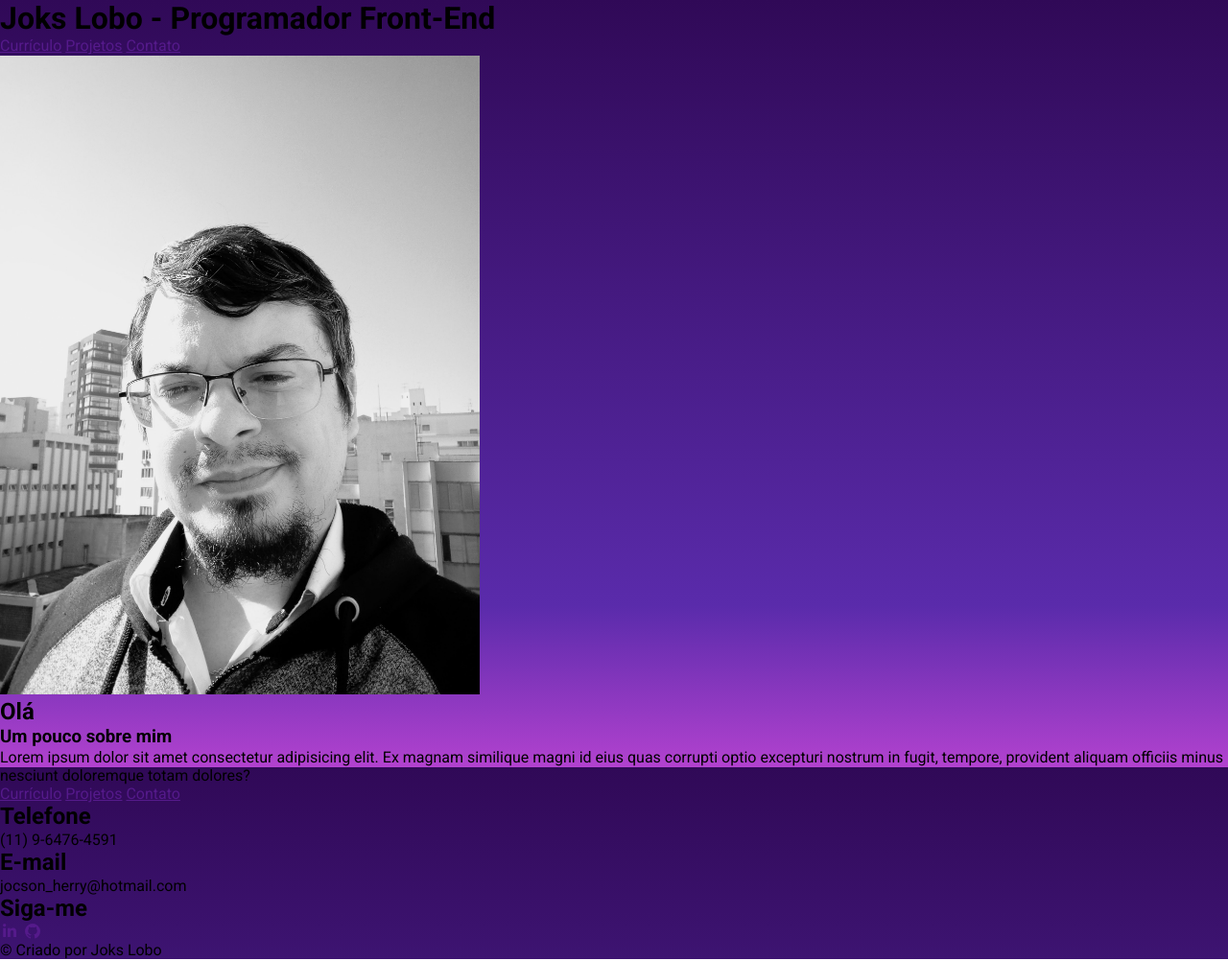
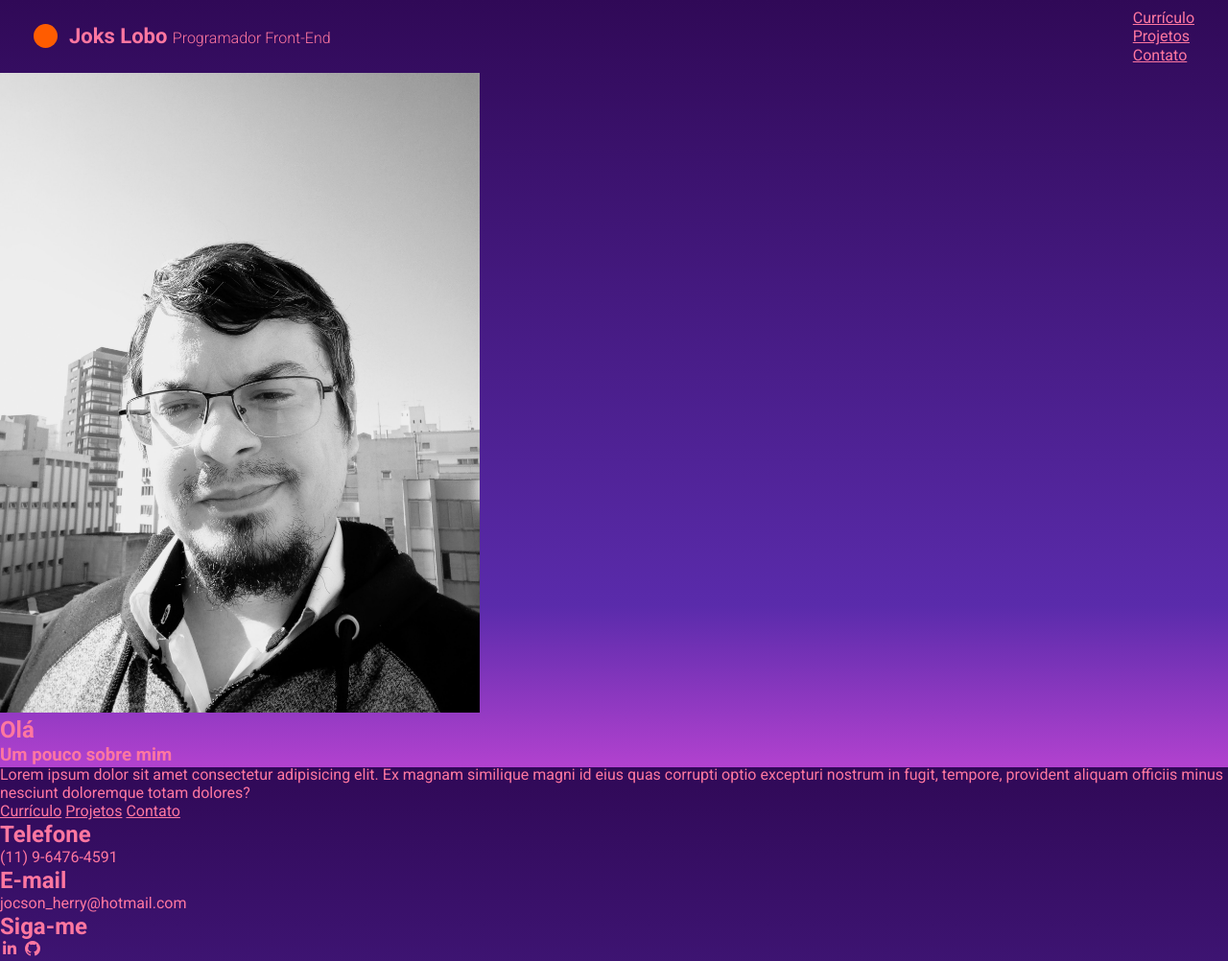
Before and after one commit to JoksLobo/meu-portfolio, a plain HTML site: page index.html in a window 1280 px wide. Shown: the top 1002 px of the page at 96% size. Drawn offline with Linux system fonts and the light colour scheme.

Commit message:
estilização do header e do title-box

```diff
--- a/index.html
+++ b/index.html
@@ -21,14 +21,16 @@
   </head>
   <body>
     <header>
-      <div class="title-box">
+      <a href="./index.html" class="title-box">
         <div class="circle"></div>
-        <h1>Joks Lobo - Programador Front-End</h1>
-      </div>
+        <h1>Joks Lobo <span>Programador Front-End</span></h1>
+      </a>
       <div class="links-box">
         <div class="links">
           <a href="">Currículo</a>
+          <div class="bar"></div>
           <a href="">Projetos</a>
+          <div class="bar"></div>
           <a href="">Contato</a>
         </div>
       </div>
--- a/styles.css
+++ b/styles.css
@@ -1,7 +1,17 @@
+:root {
+  --roxo: #8e44ad;
+  --rosa: #ff77a0;
+  --laranja: #ff5c00;
+  --azul-e: #4a90e2;
+  --azul-c: #b0c4de;
+  --branco: #fff;
+}
+
 * {
   margin: 0;
   padding: 0;
   box-sizing: border-box;
+  color: var(--rosa);
 }
 
 html {
@@ -23,14 +33,37 @@ body {
   );
 }
 
-:root {
-  --roxo: #8e44ad;
-  --rosa: #ff77a0;
-  --laranja: #ff5c00;
-  --azul-e: #4a90e2;
-  --azul-c: #b0c4de;
-  --branco: #fff: ;
+header {
+  min-height: 7.6rem;
+  width: 100%;
+  display: flex;
+  align-items: center;
+  justify-content: space-between;
+  padding: 0 3.5rem;
 }
 
-main {
+.title-box {
+  display: flex;
+  align-items: center;
+  gap: 1.2rem;
+  text-decoration: none;
+
+  .circle {
+    height: 2.5rem;
+    width: 2.5rem;
+    background: var(--laranja);
+    border-radius: 100%;
+  }
+
+  h1 {
+    font-size: 2.2rem;
+
+    & span {
+      font-size: 1.6rem;
+      font-weight: 300;
+    }
+  }
 }
+
+/* main {
+} */
```
